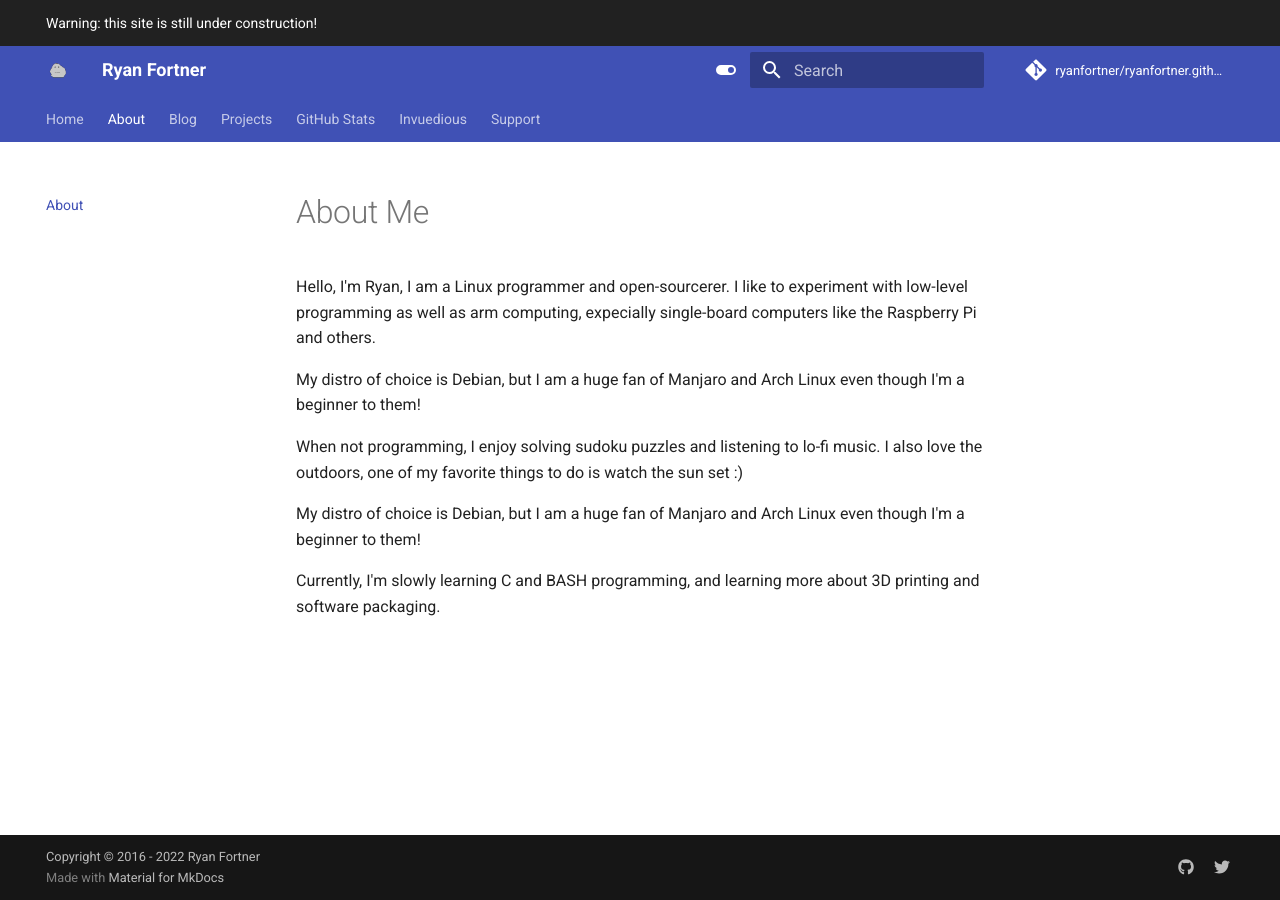
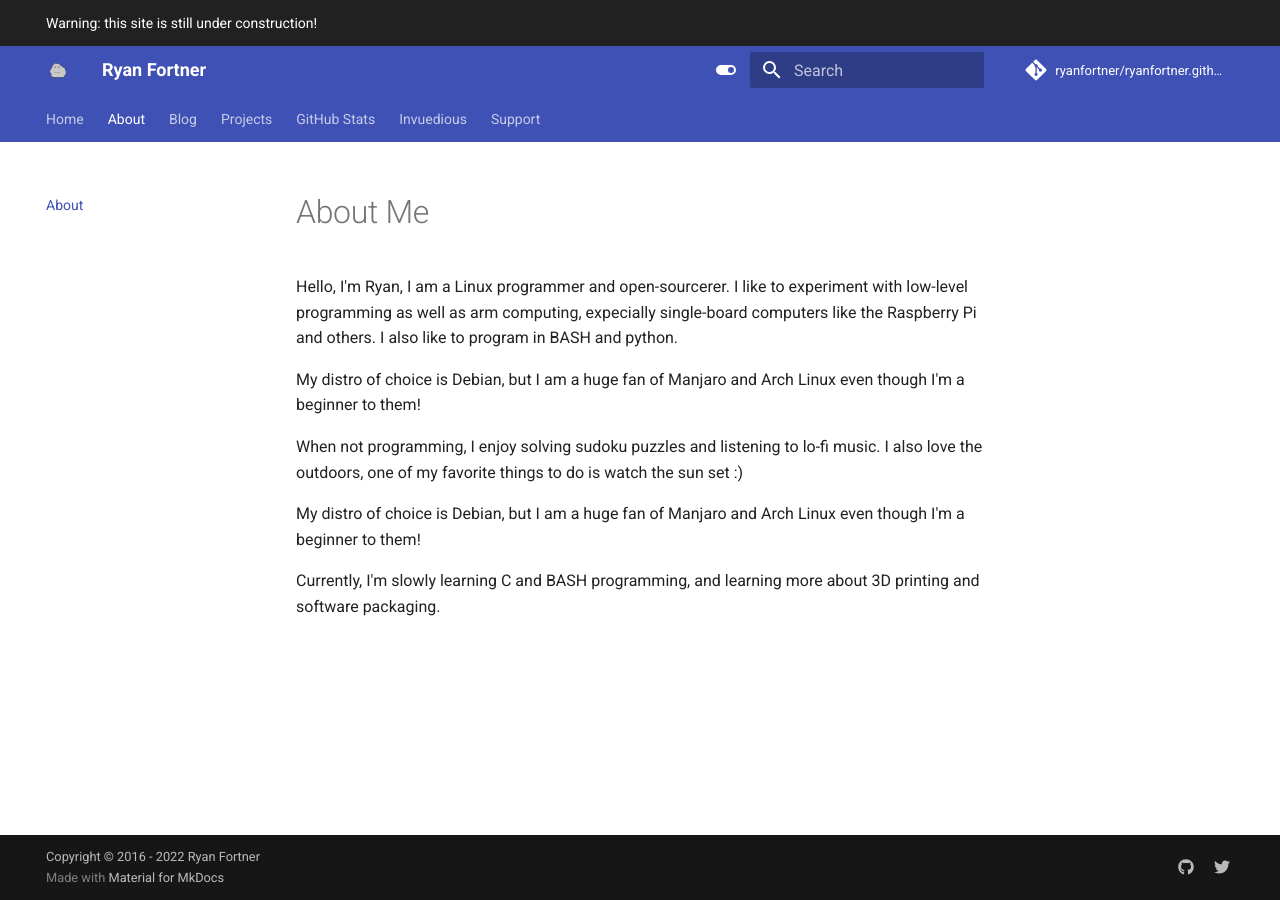
Before and after one commit to ryanfortner/ryanfortner.github.io, an MkDocs documentation site: the page built from docs/about-me.md, in a window 1280 px wide. Built offline with MkDocs 1.6.1 and Material for MkDocs 9.7.7, drawn with Linux system fonts in a browser that asks for light colours; comment, search, counter and statistics services are not loaded.

Commit message:
Update about-me.md

```diff
--- a/docs/about-me.md
+++ b/docs/about-me.md
@@ -4,7 +4,7 @@ template: overrides/main.html
 
 # About Me
 
-Hello, I'm Ryan, I am a Linux programmer and open-sourcerer. I like to experiment with low-level programming as well as arm computing, expecially single-board computers like the Raspberry Pi and others.
+Hello, I'm Ryan, I am a Linux programmer and open-sourcerer. I like to experiment with low-level programming as well as arm computing, expecially single-board computers like the Raspberry Pi and others. I also like to program in BASH and python.
 
 My distro of choice is Debian, but I am a huge fan of Manjaro and Arch Linux even though I'm a beginner to them!
 
```
